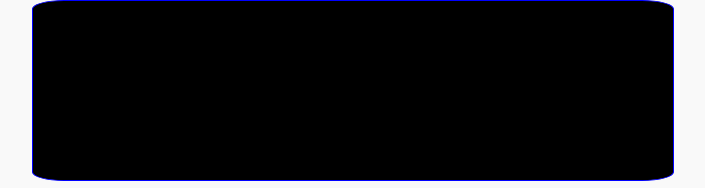
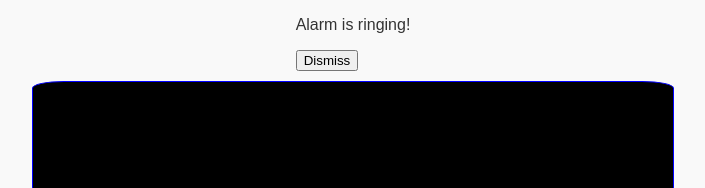
Before and after one commit to adhikari-anil/alarm, a plain HTML site: page index.html in a window 1280 px wide. Shown: the top 188 px of the page, without its empty margins (287-992 px from the left). Drawn offline with Linux system fonts and the light colour scheme.

Commit message:
Notification feature added..

```diff
--- a/index.html
+++ b/index.html
@@ -16,16 +16,20 @@ Today:
   </head>
   <body>
     <div id="box">
+      <div id="notification-container" class="notification hidden">
+        <p id="notification-message">Alarm is ringing!</p>
+        <button id="dismiss-button">Dismiss</button>
+      </div>
       <div id="tabSwitch1" class="main">
-        <div class="set1">
-        </div>
-        <audio src="./thailand-eas-alarm-2006-266492.mp3" id="alarmSound"></audio>
+        <div class="set1"></div>
+        <audio
+          src="./thailand-eas-alarm-2006-266492.mp3"
+          id="alarmSound"
+        ></audio>
       </div>
       <div id="tabSwitch2" class="main">
-        <div class="scroll1">
-        </div>
-        <div class="scroll1">
-        </div>
+        <div class="scroll1"></div>
+        <div class="scroll1"></div>
         <div class="scroll1">
           <!-- <p>1</p>
           <p>2</p>
```
